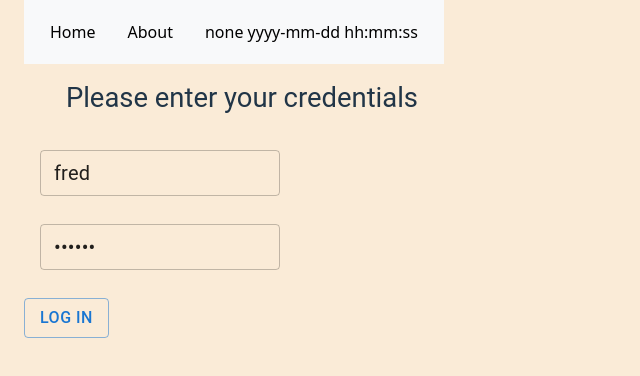
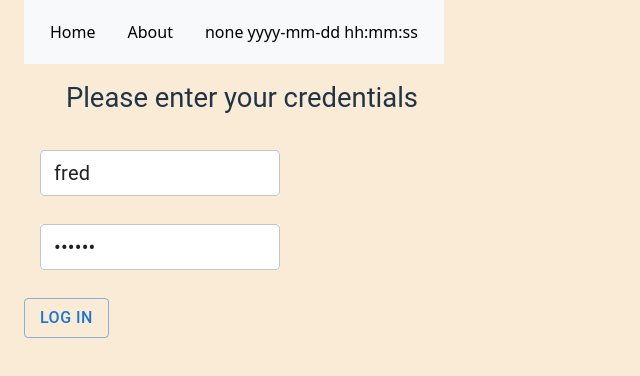
Before and after one commit to PirateBag/T4, a React (Vite) app: page / in a window 1280 px wide. Shown: the top 376 px of the page, without its empty margins (0-640 px from the left). Built offline with nearby package versions, Linux system fonts and the light colour scheme.

Commit message:
Improve Item insert UI behavior.

```diff
--- a/src/Forms/ItemProperties.jsx
+++ b/src/Forms/ItemProperties.jsx
@@ -20,6 +20,7 @@
 import {ScreenTransition} from "../ScreenTransition.js";
 import BomProperties from "./BomProperties.jsx";
 import {PropertyGrid} from "../Objects/PropertyGrid.jsx";
+import {ItemQueryRequestCrudInsertMetadata} from "./ItemQueryConfig.js";
 
 const ItemProperties = () => {
 
@@ -243,7 +244,7 @@
 
                 <PropertyGrid label={queryParameters.description}
                               objectToPresent={queryParameters}
-                              validationRules={ItemRoDTO}
+                              validationRules={ItemQueryRequestCrudInsertMetadata}
                               handleInputChangeCallback={handleInputChange}></PropertyGrid>
 
                 <Grid size={12} container spacing={2}>
--- a/src/Forms/ItemQueryConfig.js
+++ b/src/Forms/ItemQueryConfig.js
@@ -15,6 +15,17 @@
     QUANTITY_VALIDATION.appendGridFieldOptions({ 'editable': true, 'headerName': 'On Hand'} )
 ];
 
+export const ItemQueryRequestCrudInsertMetadata = [
+    ID_VALIDATION.appendGridFieldOptions( { 'editable': false } ),
+    DESCRIPTION_VALIDATION.appendGridFieldOptions({ 'editable': true } ),
+    COST_VALIDATION.appendGridFieldOptions({ 'editable': true } ),
+    SOURCING_VALIDATION.appendGridFieldOptions({ 'editable': true } ),
+    MAX_DEPTH_VALIDATION.appendGridFieldOptions({ 'editable': false } ),
+    LEAD_TIME_VALIDATION.appendGridFieldOptions({ 'editable': true } ),
+    QUANTITY_VALIDATION.appendGridFieldOptions({ 'editable': false, 'headerName': 'On Hand'} )
+];
+
+
 export const ItemQueryResultsMetadata  = [
     ID_VALIDATION.appendGridFieldOptions(  { 'editable': false, 'headerName': 'Id'  } ),
     DESCRIPTION_VALIDATION.appendGridFieldOptions({ 'editable': true, 'headerName': 'Description', width: 300 } ),
--- a/src/Objects/PropertyGrid.jsx
+++ b/src/Objects/PropertyGrid.jsx
@@ -16,8 +16,6 @@
 
     const direction = layout || 'row';
 
-    if (objectToPresent)
-
     return (
         <div>
         <Typography variant="h5" gutterBottom sx={{ml: 2, mt: 2}} align={"center"}>{label}
@@ -25,7 +23,9 @@
 
 
     <Grid container spacing={2} padding={2} direction={direction}>
-        {validationRules.map((col) => (
+        {validationRules.map((col) => {
+            const isEditable = col.editable !== false;
+            return (
             <Grid size={{xs: 12, sm: 6, md: 4}} key={col.field}>
                 <TextField
                     type={col.type}
@@ -36,10 +36,17 @@
                     maxLength={col.maxLength}
                     value={objectToPresent[col.field] || col.defaultValue ||''}
                     onChange={handleInputChangeCallback(col.field)}
-                    sx={{width: '240px'}}
+                    sx={{width: '240px', backgroundColor: isEditable ? 'white' : 'inherit'}}
+                    slotProps={{
+                        htmlInput: {
+                            readOnly: !isEditable,
+                            tabIndex: isEditable ? undefined : -1,
+                        },
+                    }}
                 />
             </Grid>
-        ))}
+            )
+        })}
         </Grid>
         </div>
 
```
